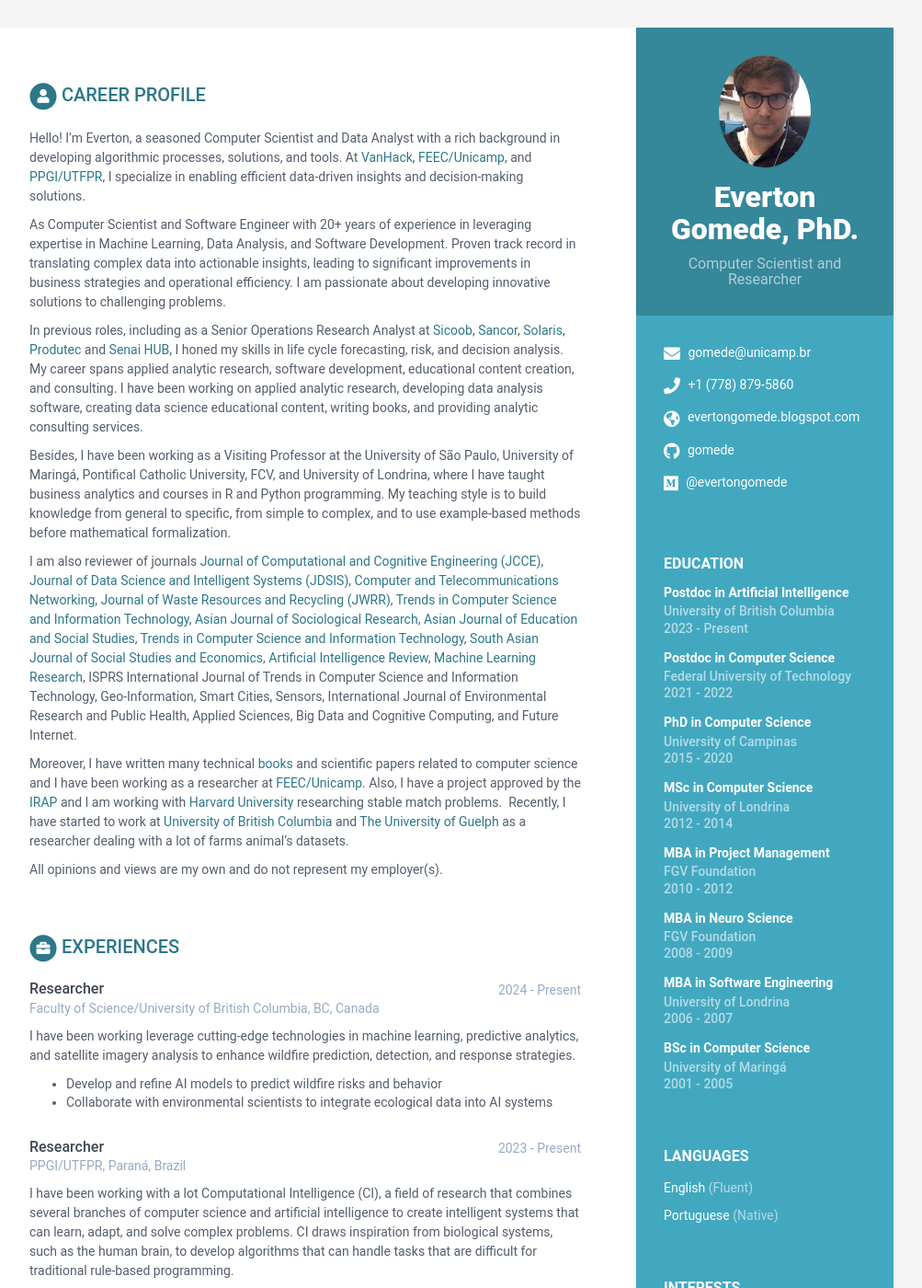
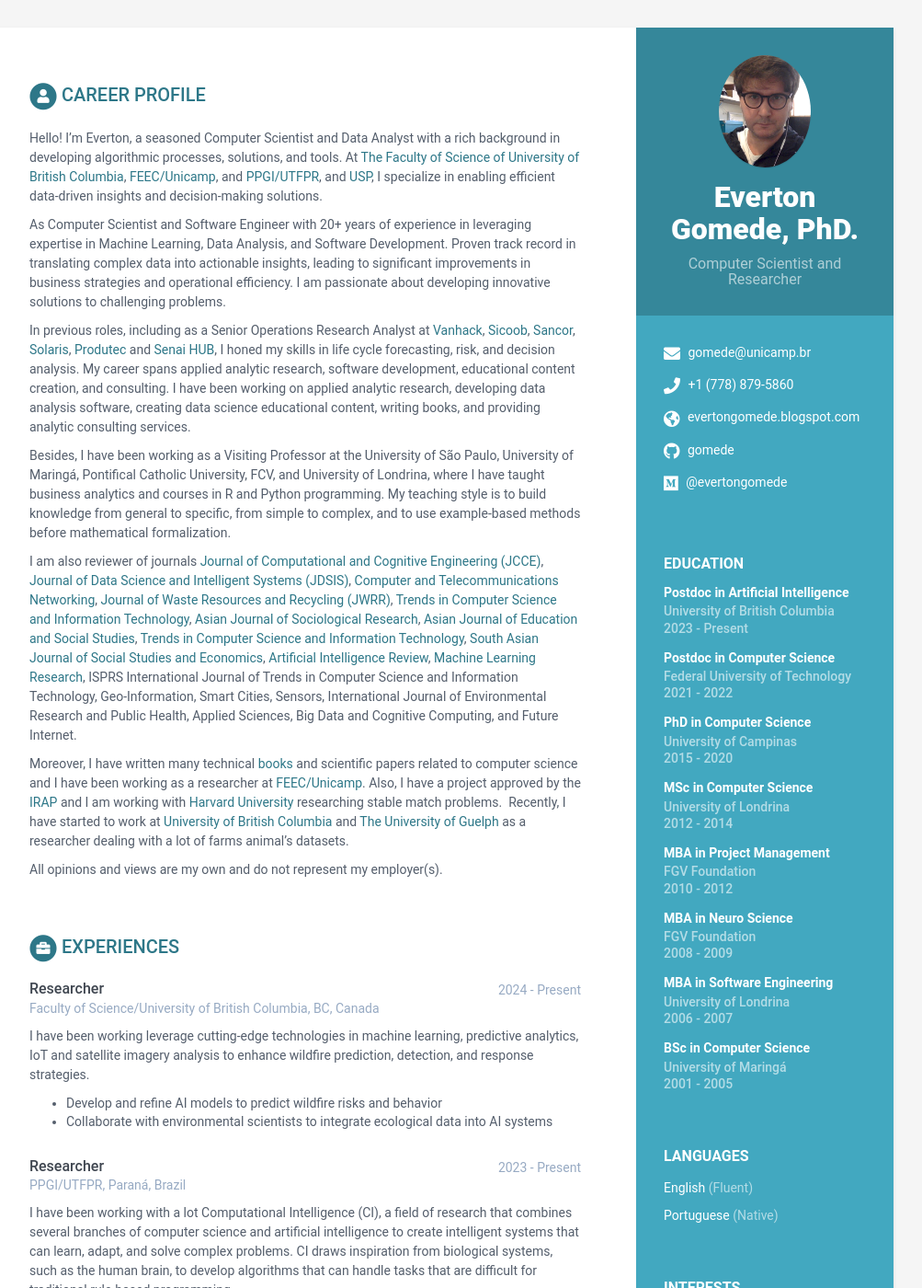
Before and after one commit to gomede/gomede.github.io, a Jekyll site: the page built from index.html, in a window 1280 px wide and 1400 px high. Shown: the whole window at 92% size, without its empty margins (168-1171 px from the left). Built offline with Jekyll 4.4.1, drawn with Linux system fonts in a browser that asks for light colours.

Commit message:
Update data.yml

```diff
--- a/_data/data.yml
+++ b/_data/data.yml
@@ -98,11 +98,11 @@
     title: Career Profile
     summary: |
 
-      Hello! I’m Everton, a seasoned Computer Scientist and Data Analyst with a rich background in developing algorithmic processes, solutions, and tools. At <a href="http://vanhack.com/" target="_blank" rel="nofollow">VanHack</a>, <a href="https://www.fee.unicamp.br/" target="_blank" rel="nofollow">FEEC/Unicamp</a>, and <a href="https://www.utfpr.edu.br/" target="_blank" rel="nofollow">PPGI/UTFPR</a>, I specialize in enabling efficient data-driven insights and decision-making solutions.
+      Hello! I’m Everton, a seasoned Computer Scientist and Data Analyst with a rich background in developing algorithmic processes, solutions, and tools. At <a href="https://science.ubc.ca/" target="_blank" rel="nofollow">The Faculty of Science of University of British Columbia</a>, <a href="https://www.fee.unicamp.br/" target="_blank" rel="nofollow">FEEC/Unicamp</a>, and <a href="https://www.utfpr.edu.br/" target="_blank" rel="nofollow">PPGI/UTFPR</a>, and <a href="https://www5.usp.br/" target="_blank" rel="nofollow">USP</a>, I specialize in enabling efficient data-driven insights and decision-making solutions.
 
       As Computer Scientist and Software Engineer with 20+ years of experience in leveraging expertise in Machine Learning, Data Analysis, and Software Development. Proven track record in translating complex data into actionable insights, leading to significant improvements in business strategies and operational efficiency. I am passionate about developing innovative solutions to challenging problems.
 
-      In previous roles, including as a Senior Operations Research Analyst at <a href="https://www.sicoob.com.br/" target="_blank" rel="nofollow">Sicoob</a>, <a href="https://www.sancorseguros.com.br/" target="_blank" rel="nofollow">Sancor</a>, <a href="https://www.solaris.net.br/" target="_blank" rel="nofollow">Solaris</a>, <a href="https://www.produtec.com.br/" target="_blank" rel="nofollow">Produtec</a> and <a href="https://www.senaipr.org.br/tecnologiaeinovacao/nossarede/hubia/" target="_blank" rel="nofollow">Senai HUB</a>, I honed my skills in life cycle forecasting, risk, and decision analysis. My career spans applied analytic research, software development, educational content creation, and consulting. I have been working on applied analytic research, developing data analysis software, creating data science educational content, writing books, and providing analytic consulting services.
+      In previous roles, including as a Senior Operations Research Analyst at <a href="https://www.vanhack.com/" target="_blank" rel="nofollow">Vanhack</a>, <a href="https://www.sicoob.com.br/" target="_blank" rel="nofollow">Sicoob</a>, <a href="https://www.sancorseguros.com.br/" target="_blank" rel="nofollow">Sancor</a>, <a href="https://www.solaris.net.br/" target="_blank" rel="nofollow">Solaris</a>, <a href="https://www.produtec.com.br/" target="_blank" rel="nofollow">Produtec</a> and <a href="https://www.senaipr.org.br/tecnologiaeinovacao/nossarede/hubia/" target="_blank" rel="nofollow">Senai HUB</a>, I honed my skills in life cycle forecasting, risk, and decision analysis. My career spans applied analytic research, software development, educational content creation, and consulting. I have been working on applied analytic research, developing data analysis software, creating data science educational content, writing books, and providing analytic consulting services.
 
       Besides, I have been working as a Visiting Professor at the University of São Paulo, University of Maringá, Pontifical Catholic University, FCV, and University of Londrina, where I have taught business analytics and courses in R and Python programming. My teaching style is to build knowledge from general to specific, from simple to complex, and to use example-based methods before mathematical formalization.
 
@@ -205,7 +205,7 @@
       time: 2024 - Present
       company: Faculty of Science/University of British Columbia, BC, Canada
       details: |
-        I have been working leverage cutting-edge technologies in machine learning, predictive analytics,
+        I have been working leverage cutting-edge technologies in machine learning, predictive analytics, IoT
         and satellite imagery analysis to enhance wildfire prediction, detection, and response strategies.
 
           - Develop and refine AI models to predict wildfire risks and behavior
```
